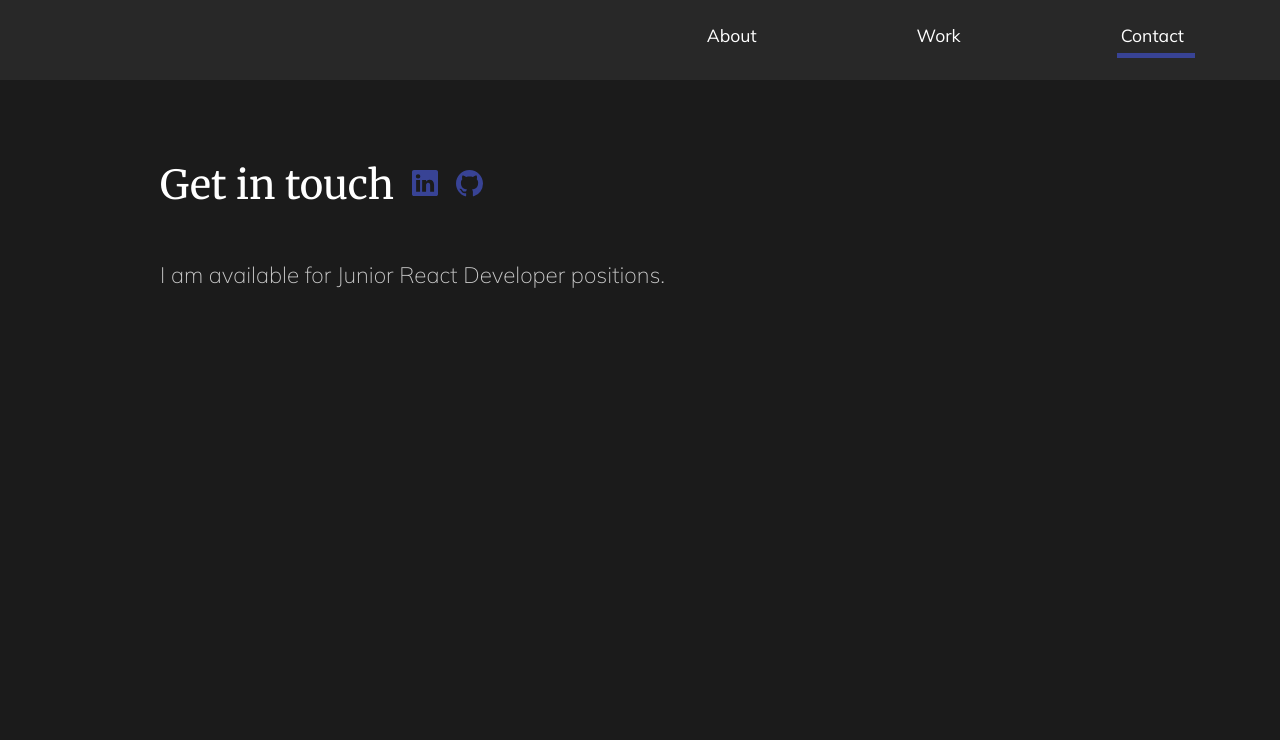
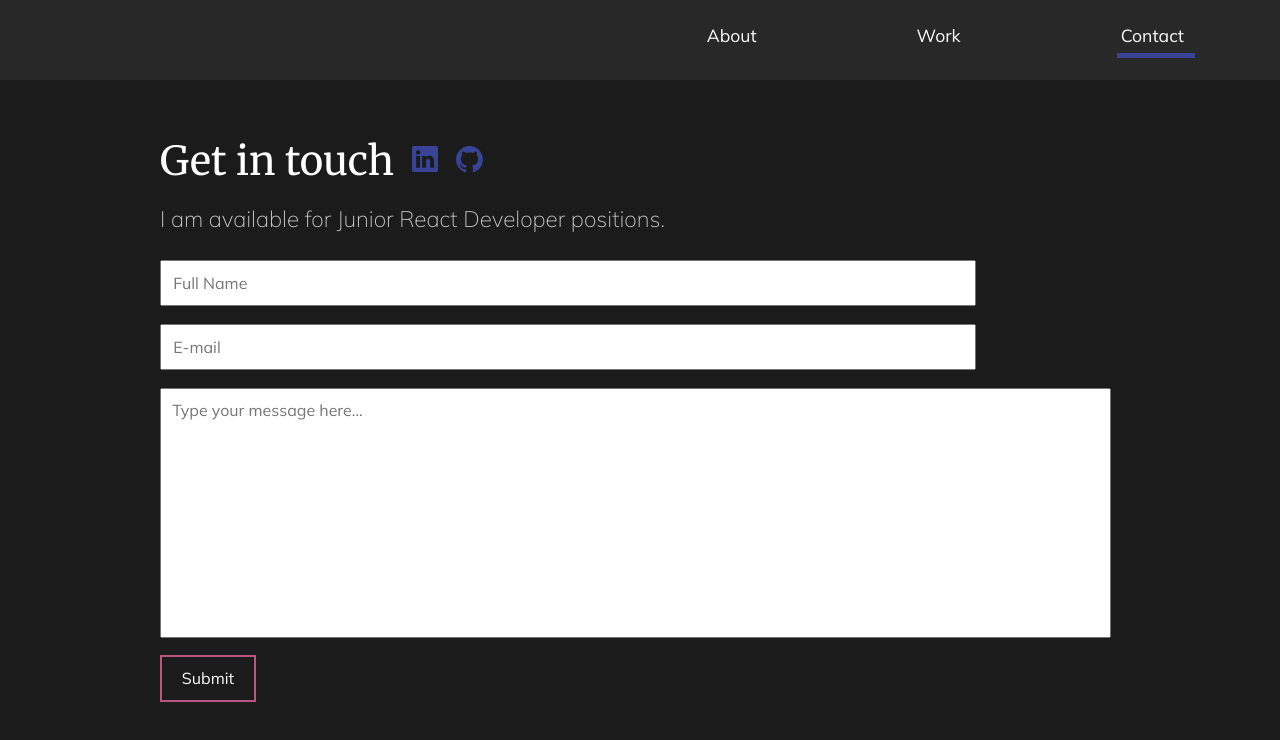
Before and after one commit to Marie20767/portfolio-site, a React (Create React App) app: page /contact in a window 1280 px wide. Shown: the top 740 px of the page. Built offline with nearby package versions, Linux system fonts and the light colour scheme.

Commit message:
Finished contact form in Contact Section and set up e-mail API

```diff
--- a/package.json
+++ b/package.json
@@ -3,6 +3,7 @@
   "version": "1.0.0",
   "private": true,
   "dependencies": {
+    "@emailjs/browser": "^3.6.2",
     "eslint": "8.11.0",
     "eslint-config-airbnb": "19.0.4",
     "eslint-config-prettier": "8.5.0",
--- /dev/null
+++ b/src/App.css
@@ -0,0 +1,3 @@
+h1 {
+  color: #5a66c0;
+}
--- a/src/animation.js
+++ b/src/animation.js
@@ -29,4 +29,16 @@ const pageAnimation = {
   },
 };
 
-export { pageAnimation };
+const contactAnimation = {
+  hidden: {
+    opacity: 0,
+  },
+  show: {
+    opacity: 1,
+    transition: {
+      duration: 0.5,
+    },
+  },
+};
+
+export { pageAnimation, contactAnimation };
--- a/src/pages/Contact.js
+++ b/src/pages/Contact.js
@@ -1,19 +1,87 @@
+// Import useState & useRef
+import { useRef, useState } from 'react';
 // Import styles
 import styled from 'styled-components';
 // Import animations
 import { motion } from 'framer-motion';
-import { pageAnimation } from '../animation';
+import emailjs from '@emailjs/browser';
+import { pageAnimation, contactAnimation } from '../animation';
+// Import email library
 
-// TODO: Make contact form with 2 inputs, 1 textarea and placeholders and 1 submit button
-// tie each field to 1 state
+// TODO:
+// Handle exit animation of 'thanks for your message!'
 
 const Contact = () => {
+  // useStates
+  const [name, setName] = useState('');
+  const [email, setEmail] = useState('');
+  const [message, setMessage] = useState('');
+  const [showFeedbackMessage, setShowFeedbackMessage] = useState(false);
+  const [showErrorMessage, setShowErrorMessage] = useState(false);
+  const [isNameMissing, setIsNameMissing] = useState(false);
+  const [isEmailMissing, setIsEmailMissing] = useState(false);
+  const [isMessageMissing, setIsMessageMissing] = useState(false);
+
+  // Functions
+  // Using the e-mail service library
+  const form = useRef();
+
+  const sendEmail = (e) => {
+    e.preventDefault();
+    if (name !== '' && email !== '' && message !== '') {
+      emailjs.sendForm('service_xa19syp', 'template_sy3ym1s', form.current, 'M7cFK3UxI15ETlp6h')
+        .then((result) => {
+          console.log(result.text);
+        }, (error) => {
+          console.log(error.text);
+        });
+      setShowFeedbackMessage(true);
+      setName('');
+      setEmail('');
+      setMessage('');
+      setShowErrorMessage(false);
+
+      setTimeout(() => {
+        setShowFeedbackMessage(false);
+      }, 3000);
+    } else {
+      setShowErrorMessage(true);
+      if (name === '') {
+        setIsNameMissing(true);
+      }
+      if (email === '') {
+        setIsEmailMissing(true);
+      }
+      if (message === '') {
+        setIsMessageMissing(true);
+      }
+    }
+  };
+
+  const onChangeNameInput = (e) => {
+    setName(e.target.value);
+    setIsNameMissing(false);
+  };
+
+  const onChangeEmailInput = (e) => {
+    setEmail(e.target.value);
+    setIsEmailMissing(false);
+  };
+
+  const onChangeTextArea = (e) => {
+    setMessage(e.target.value);
+    setIsMessageMissing(false);
+  };
+
   return (
     <ContactStyle
       variants={pageAnimation}
       initial="hidden"
       animate="show"
-      exit="exit">
+      exit="exit"
+      isNameMissing={isNameMissing}
+      isEmailMissing={isEmailMissing}
+      isMessageMissing={isMessageMissing}>
       <header>
         <h1>Get in touch</h1>
         <a href="https://www.linkedin.com/in/marie-impens/" target="_blank" rel="noreferrer">
@@ -41,12 +109,43 @@ const Contact = () => {
         </a>
       </header>
       <p>I am available for Junior React Developer positions.</p>
+      <form ref={form} onSubmit={sendEmail}>
+        <input type="text" name="user_name" placeholder="Full Name" onChange={onChangeNameInput} value={name} />
+        <input type="text" name="user_email" placeholder="E-mail" onChange={onChangeEmailInput} value={email} />
+        <textarea name="message" placeholder="Type your message here..." cols="40" rows="15" onChange={onChangeTextArea} value={message} />
+        <ContactFooter>
+          <button type="submit">Submit</button>
+          {showFeedbackMessage
+            ? (
+              <motion.p
+                variants={contactAnimation}
+                initial="hidden"
+                animate="show">
+                Thanks for your message!
+              </motion.p>
+            )
+            : null
+          }
+          {showErrorMessage
+            ? (
+              <motion.p
+                variants={contactAnimation}
+                initial="hidden"
+                animate="show">
+                Please fill in all required fields.
+              </motion.p>
+            )
+            : null
+          }
+        </ContactFooter>
+
+      </form>
     </ContactStyle>
   );
 };
 
 const ContactStyle = styled(motion.div)`
-  padding: 5rem 10rem;
+  padding: 3.5rem 10rem;
   min-height: 90vh;
   h1 {
     display: flex;
@@ -57,10 +156,60 @@ const ContactStyle = styled(motion.div)`
     display: flex;
     align-items: center;
   }
+  p {
+    padding-top: 1rem;
+    padding-bottom: 1.5rem;
+  }
   svg {
     cursor: pointer;
     margin-left: 18px;
   }
+  form {
+    display: flex;
+    flex-direction: column;
+    input {
+      width: 85%;
+    }
+    input[name="user_name"] {
+      ${(props) => props.isNameMissing ? 'border: 3px solid #dd3a08' : ''}
+    }
+    input[name="user_email"] {
+      ${(props) => props.isEmailMissing ? 'border: 3px solid #dd3a08' : ''}
+    }
+
+    input, textarea {
+      font-family: 'Mulish', sans-serif;
+      margin-bottom: 1.1rem;
+      padding: 0.7rem;
+      font-size: 1rem;
+      &:focus {
+        border: 3.5px solid #5a66c0;
+        outline: none;
+      }
+    }
+    textarea {
+      width: 951px;
+      height: 250px;
+      resize: none;
+    }
+    textarea[name="message"] {
+      ${(props) => props.isMessageMissing ? 'border: 3px solid #dd3a08' : ''}
+    }
+  }
+`;
+
+const ContactFooter = styled.div`
+  display: flex;
+  align-items: center;
+  button {
+      width: 10%;
+      padding: 0.7rem;
+      font-size: 1rem;
+    }
+  p {
+    font-size: 1rem;
+    padding: 0 0 0 1rem;
+  }
 `;
 
 export default Contact;
```
Also changed, not shown: 1 other file (tests, documents, lock files or other folders).
